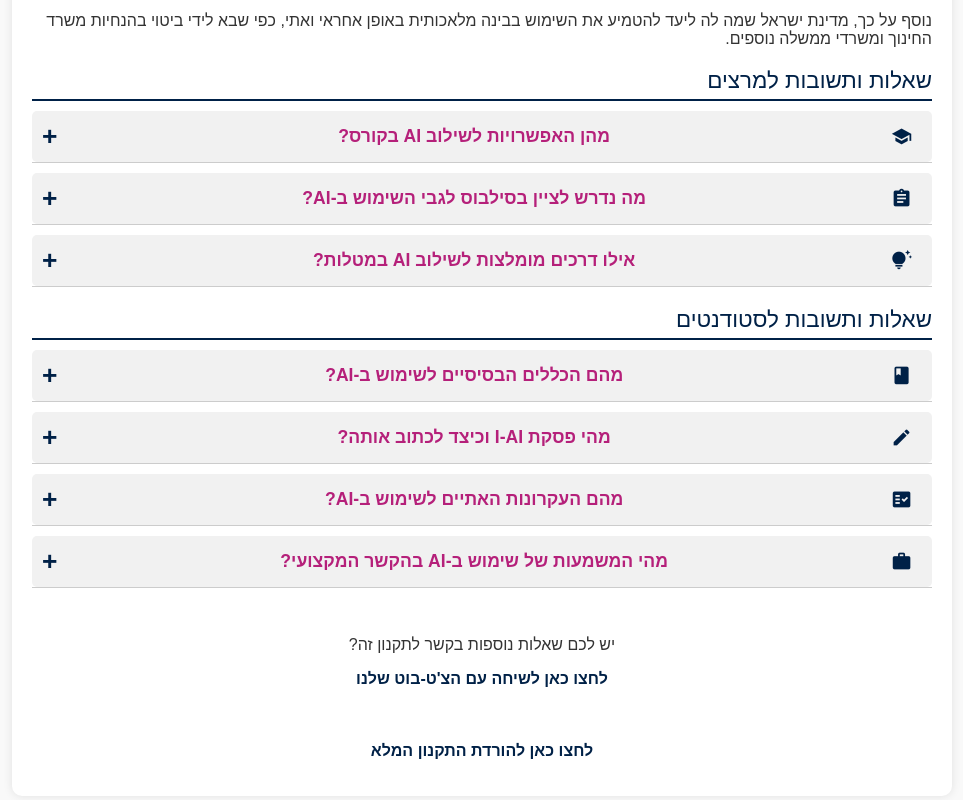
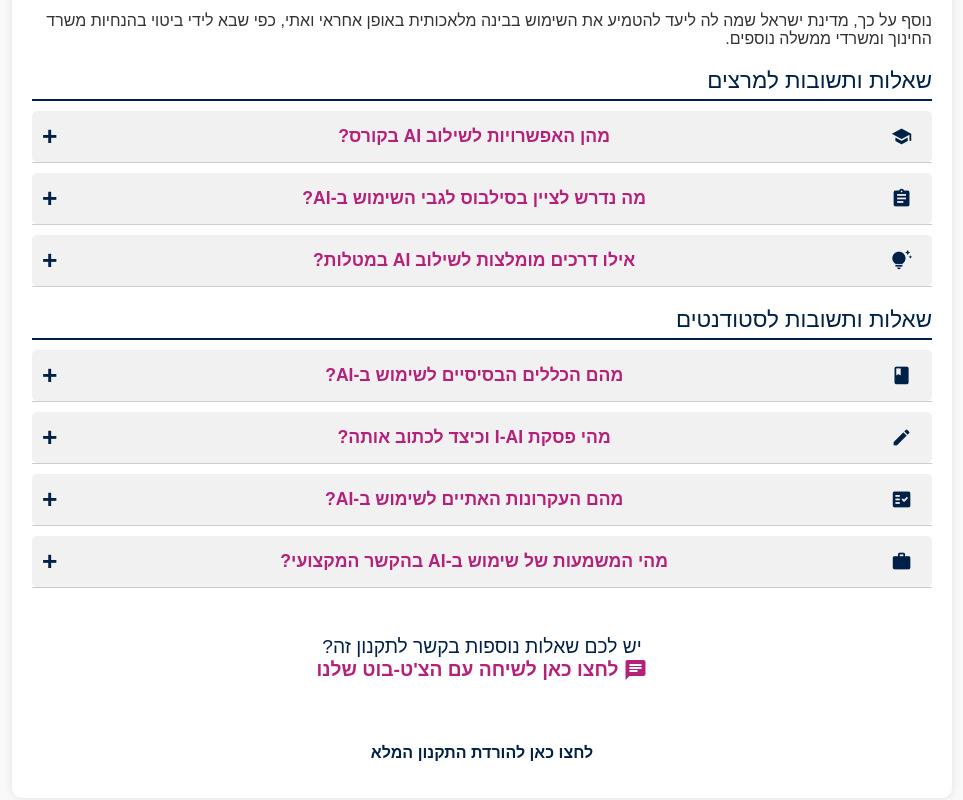
Before and after one commit to nitzano707/talpiot_ai, a plain HTML site: page index.html in a window 1280 px wide. Shown: the part 536-1336 px from the top of the page, without its empty margins (158-1121 px from the left). Drawn offline with Linux system fonts and the light colour scheme.

Commit message:
Update index.html

```diff
--- a/index.html
+++ b/index.html
@@ -239,10 +239,15 @@
         <br>
 
 
-         <div class="download-link">
-                יש לכם שאלות נוספות בקשר לתקנון זה?
-
-              <p><a href="https://chatgpt.com/g/g-6788e1a13ffc8191a034257bfd5ae289-tqnvn-ai-bmkllt-tlpyvt" target=_blank> לחצו כאן לשיחה עם הצ'ט-בוט שלנו</a></p>
+         <div class="download-link" style="text-align: center; margin-top: 20px;">
+    <p style="font-size: 1.2em; color: #002147;">
+        יש לכם שאלות נוספות בקשר לתקנון זה?
+        <br>
+        <a href="https://chatgpt.com/g/g-6788e1a13ffc8191a034257bfd5ae289-tqnvn-ai-bmkllt-tlpyvt" target="_blank" style="text-decoration: none; color: #B5207A; display: inline-flex; align-items: center;">
+            <span class="material-icons" style="font-size: 24px; margin-left: 5px;">chat</span>
+            לחצו כאן לשיחה עם הצ'ט-בוט שלנו
+        </a>
+    </p>
         </div>
 
 
```
